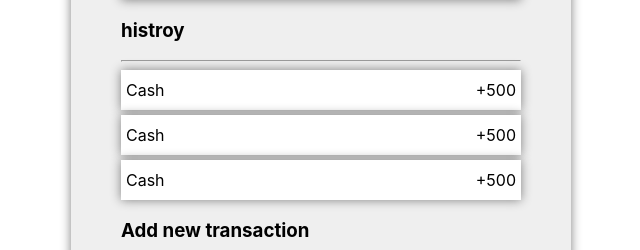
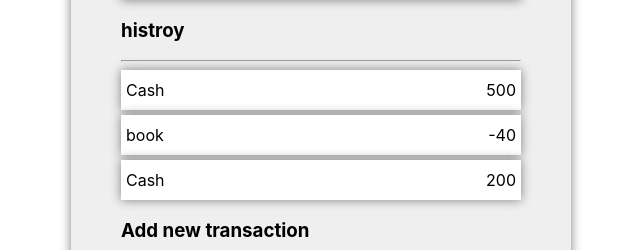
Before and after one commit to SyedHusnainAli/Expense_Tracker_App, a React (Create React App) app: page / in a window 1280 px wide. Shown: the part 295-545 px from the top of the page, without its empty margins (319-959 px from the left). Built offline with nearby package versions, Linux system fonts and the light colour scheme.

Commit message:
create_usecontext_and_createContext

```diff
--- a/src/child.js
+++ b/src/child.js
@@ -1,6 +1,11 @@
-import React from "react";
+import React, { useContext } from "react";
+import {TransactionContext} from './transContext'
 
 function Child(){
+
+let transactions = useContext(TransactionContext)
+
+
     return(
 
       <div className="container">
@@ -17,20 +22,14 @@ function Child(){
          <hr />
 
           <ul className="transaction-list">
-           <li>
-            <span> Cash</span>
-            <span> +500</span>
+            {transactions.map((tranObj, ind)=>{
+           return (  <li>
+            <span> {tranObj.desc} </span>
+            <span> {tranObj.amount} </span>
            </li>
+           )
+            })}
 
-           <li>
-            <span> Cash</span>
-            <span> +500</span>
-           </li>
-
-           <li>
-            <span> Cash</span>
-            <span> +500</span>
-           </li>
 
           </ul>
 
--- /dev/null
+++ b/src/transContext.js
@@ -0,0 +1,9 @@
+import React, { createContext } from "react";
+
+const initialTransaction = [
+    {amount: 500, desc: "Cash"},
+    {amount: -40, desc: "book"},
+    {amount: 200, desc: "Cash"},
+  ]
+
+export  const TransactionContext = createContext(initialTransaction )
```
